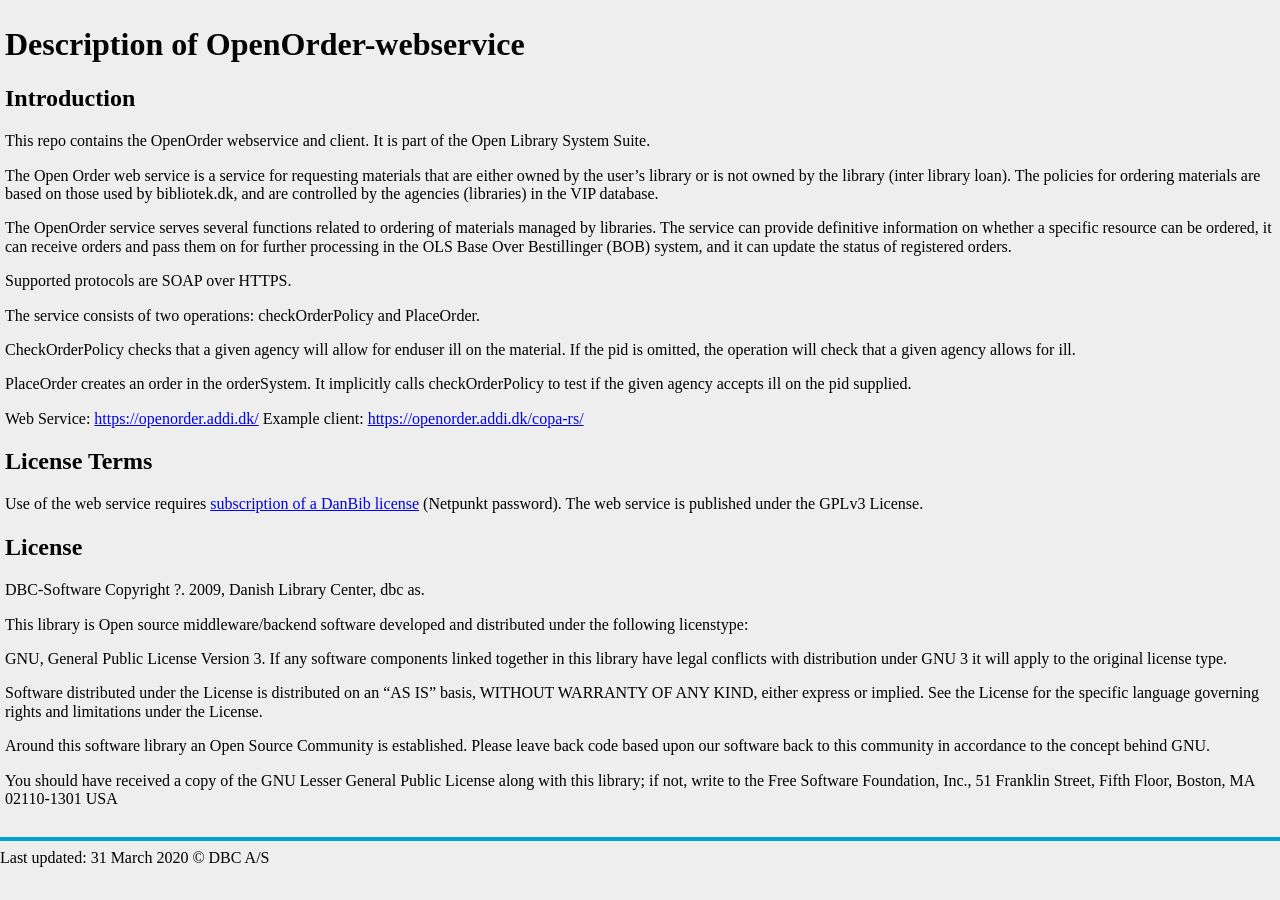
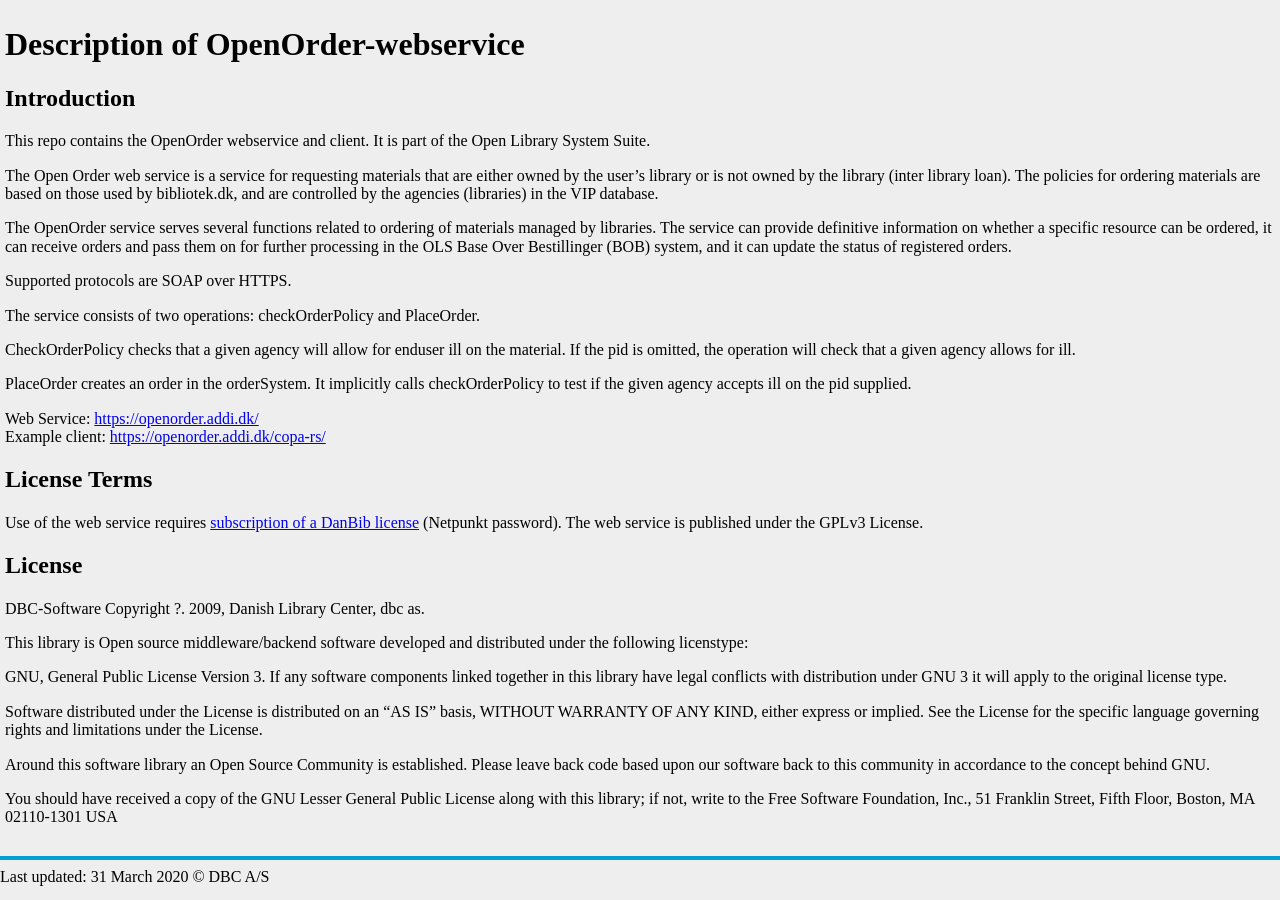
Before and after one commit to DBCDK/dbcdk.github.io, a Jekyll site: the page built from OpenOrderWebservice.md, in a window 1280 px wide. Built offline with Jekyll 4.4.1, drawn with Linux system fonts in a browser that asks for light colours; nearby versions of some CDN libraries; our own code applies the rules of GitHub Pages for plain Markdown files.

Commit message:
Added linebreak

```diff
--- a/OpenOrderWebservice.md
+++ b/OpenOrderWebservice.md
@@ -20,7 +20,7 @@
 
 PlaceOrder creates an order in the orderSystem. It implicitly calls checkOrderPolicy to test if the given agency accepts ill on the pid supplied.
 
-Web Service: [https://openorder.addi.dk/](https://openorder.addi.dk/)
+Web Service: [https://openorder.addi.dk/](https://openorder.addi.dk/) \
 Example client: [https://openorder.addi.dk/copa-rs/](https://openorder.addi.dk/copa-rs/)
 
 ## License Terms
```
